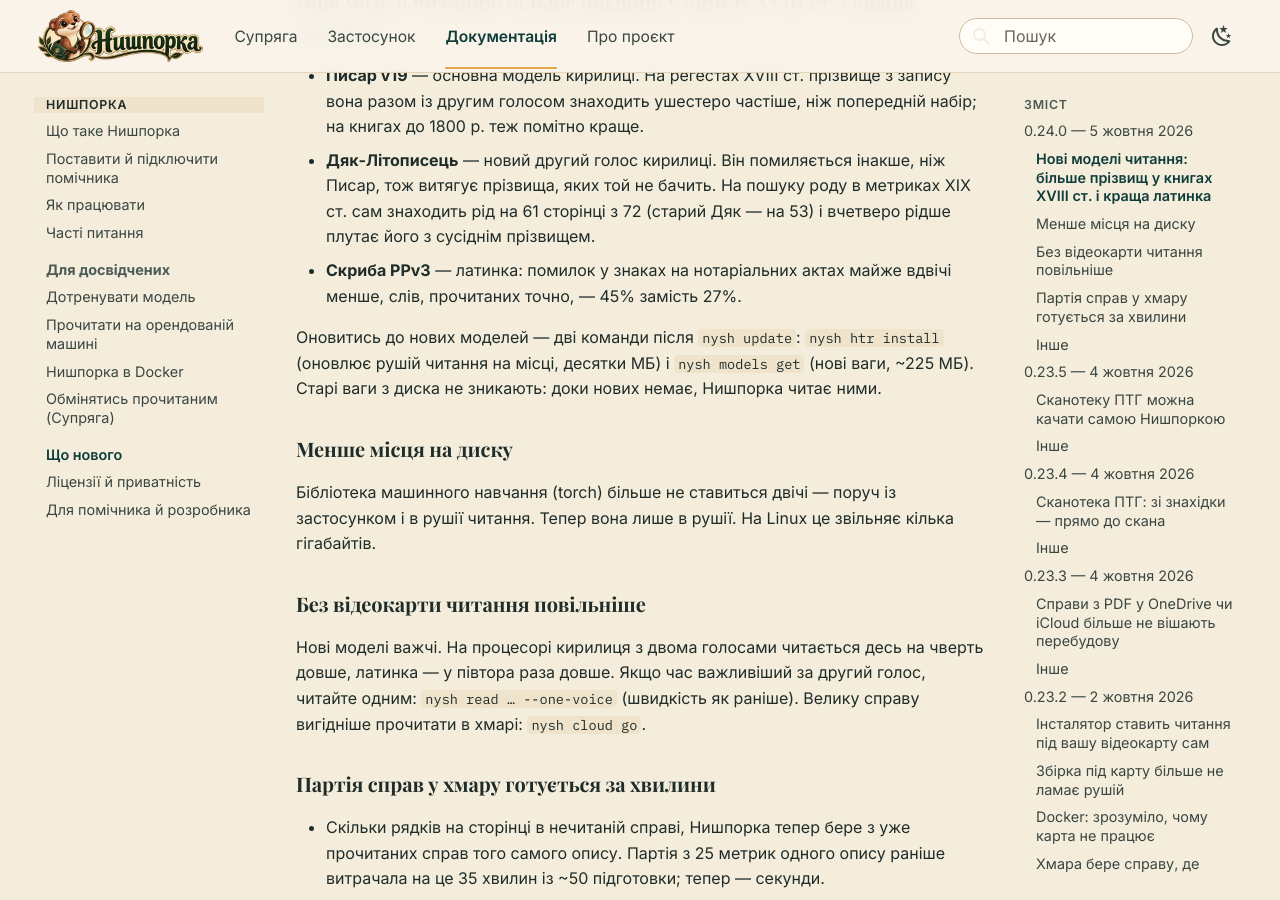
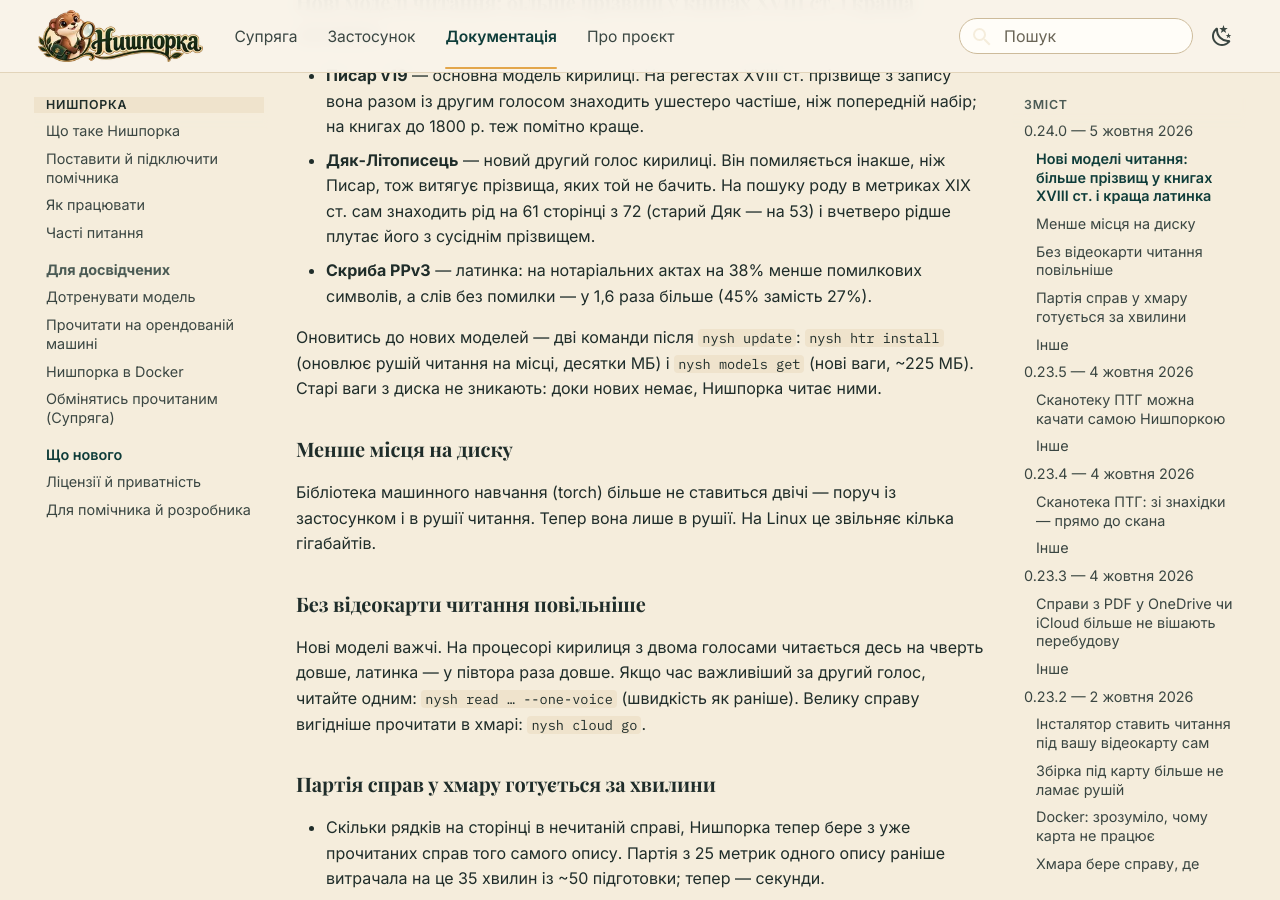
Before and after one commit to SERGIUSH-UA/nyshporka, an MkDocs documentation site: the page built from docs/whats-new.md, in a window 1280 px wide and 900 px high, scrolled down 416 px. Built offline with MkDocs 1.6.1 and Material for MkDocs 9.7.7, drawn with Linux system fonts in a browser that asks for light colours; comment, search, counter and statistics services are not loaded.

Commit message:
uv.lock: extra htr без torch, gpuhire 0.6.1; whats-new — латинка на 38% менше помилок
Co-Authored-By: Claude Opus 5.5 <noreply@anthropic.com>
Claude-Session: https://claude.ai/code/session_01TKjHzr1TE4ujpd8e1PjLnD

```diff
--- a/docs/whats-new.md
+++ b/docs/whats-new.md
@@ -18,8 +18,8 @@
   ніж Писар, тож витягує прізвища, яких той не бачить. На пошуку роду в
   метриках XIX ст. сам знаходить рід на 61 сторінці з 72 (старий Дяк — на 53)
   і вчетверо рідше плутає його з сусіднім прізвищем.
-- **Скриба PPv3** — латинка: помилок у знаках на нотаріальних актах майже
-  вдвічі менше, слів, прочитаних точно, — 45% замість 27%.
+- **Скриба PPv3** — латинка: на нотаріальних актах на 38% менше помилкових
+  символів, а слів без помилки — у 1,6 раза більше (45% замість 27%).
 
 Оновитись до нових моделей — дві команди після `nysh update`:
 `nysh htr install` (оновлює рушій читання на місці, десятки МБ) і
```
Also changed, not shown: 1 other file.
